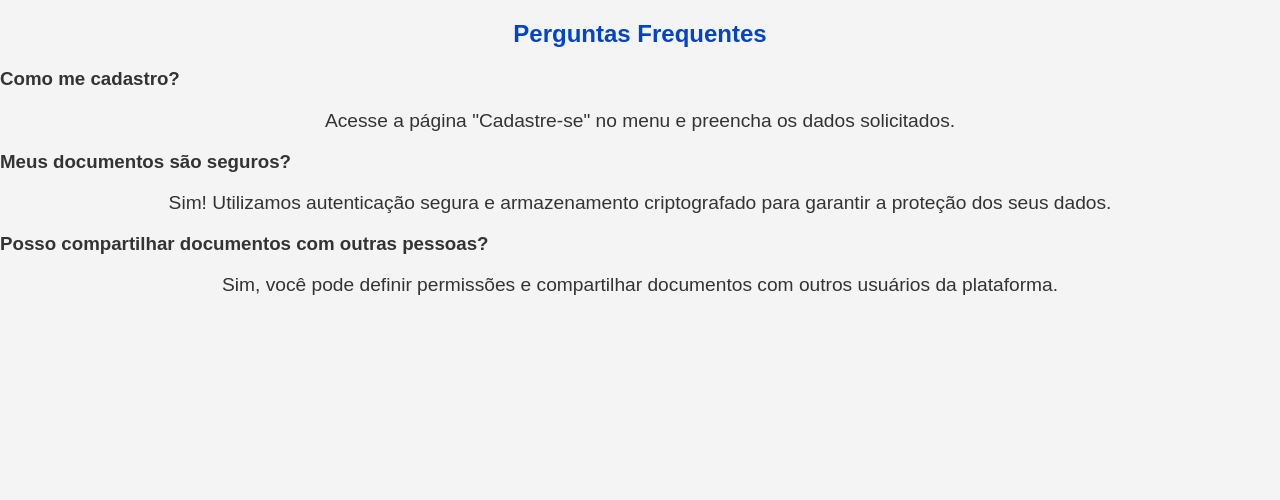
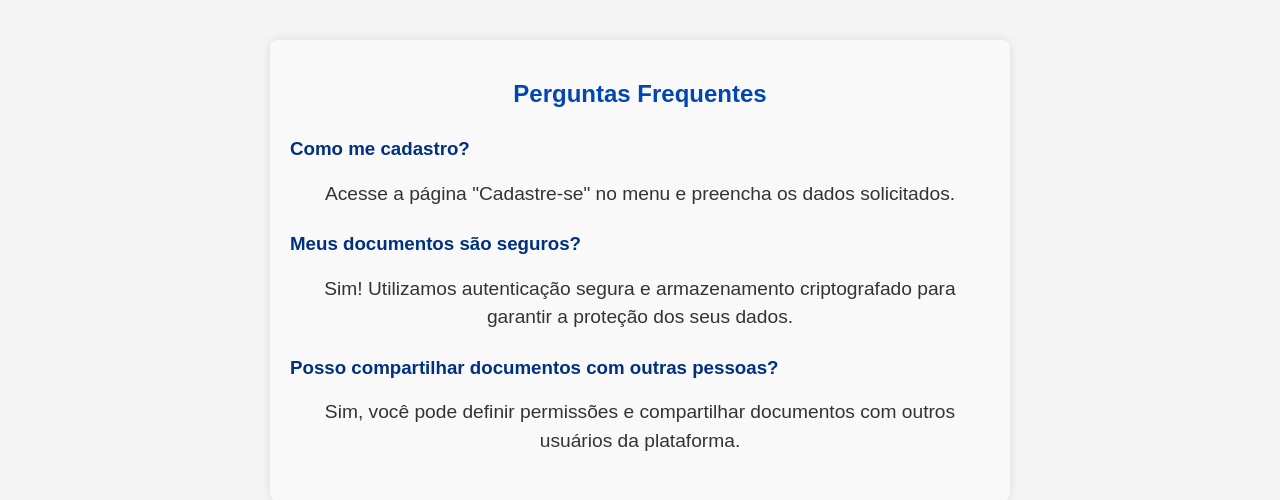
Before and after one commit to mateusfln/ad1-pgr-backend, a Django app: page /perguntasfrequentes in a window 1280 px wide. Shown: the part 150-650 px from the top of the page. Run offline with Django 5.2, Linux system fonts and the light colour scheme.

Commit message:
Editando a página de perguntas frequentes, criando uma section style para as perguntas e respostas

```diff
--- a/doc_it/home/templates/perguntasfrequentes.html
+++ b/doc_it/home/templates/perguntasfrequentes.html
@@ -3,6 +3,41 @@
 {% block title %}FAQ - Perguntas Frequentes{% endblock %}
 
 {% block content %}
+
+
+<style>/* criando o style da página, cores das perguntas, perguntas à esquerda, título azul, etc*/
+    .faq-section {
+        max-width: 700px;
+        margin: 40px auto;
+        padding: 20px;
+        background-color: #f9f9f9;
+        border-radius: 8px;
+        box-shadow: 0 0 10px rgba(0,0,0,0.1);
+        font-family: Arial, sans-serif;
+        text-align: center;
+    }
+
+    .faq-section h2 {
+        color: #0047b3;
+        margin-bottom: 30px;
+    }
+
+    .faq-item {
+        margin-bottom: 25px;
+        text-align: left;
+    }
+
+    .faq-item h3 {
+        color: #003080;
+        margin-bottom: 10px;
+    }
+
+    .faq-item p {
+        color: #333;
+        line-height: 1.5;
+    }
+</style>
+
 <section class="faq-section">
     <h2>Perguntas Frequentes</h2>
 
```
Also changed, not shown: doc_it/db.sqlite3.
